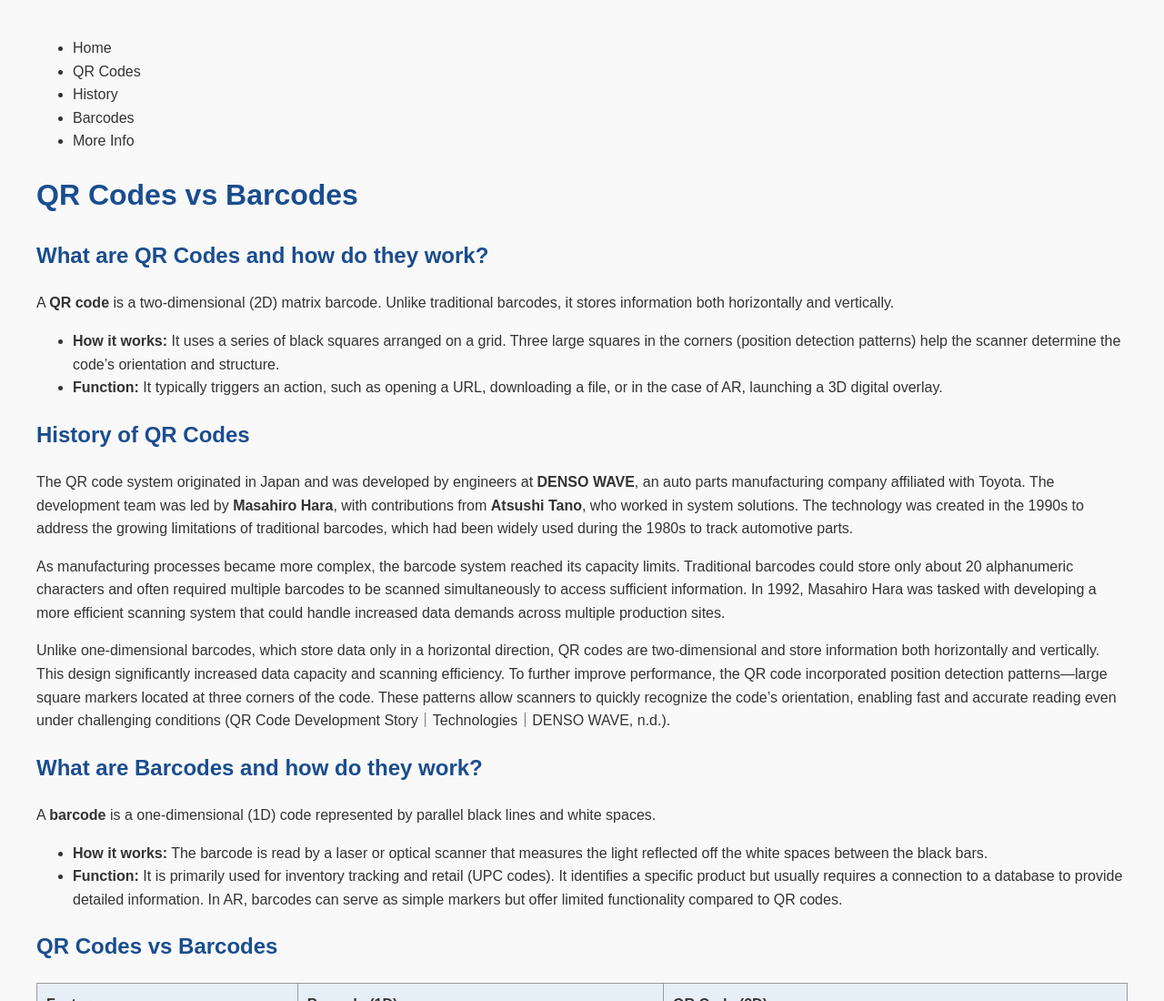
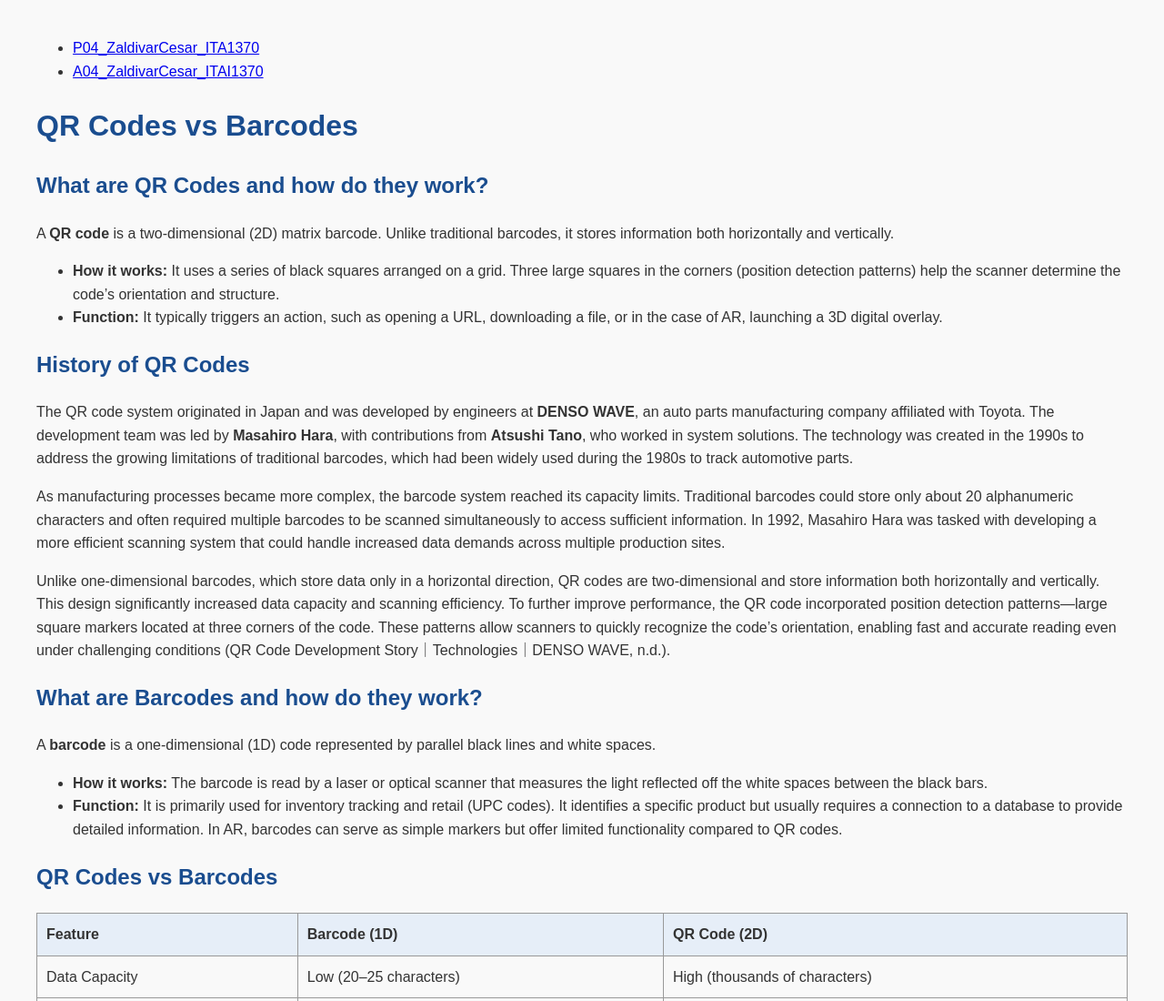
Before and after one commit to CeZa18/P04_ZaldivarCesar_ITAI1370.github.io, a plain HTML site: page index.html in a window 1280 px wide. Shown: the top 1100 px of the page at 91% size. Drawn offline with Linux system fonts and the light colour scheme.

Commit message:
Update to navigation bar and content formatting for index.html and Raytracing.html. Added script to load nav.html into both pages for consistent navigation. Adjusted pros and cons formatting for etter readability.

```diff
--- a/nav.html
+++ b/nav.html
@@ -1,9 +1,6 @@
 <nav>
     <ul>
-        <li>Home</a></li>
-        <li>QR Codes</a></li>
-        <li>History</a></li>
-        <li>Barcodes</a></li>
-        <li>More Info</a></li>
+        <li><a href="index.html">P04_ZaldivarCesar_ITA1370</a></li>
+        <li><a href="Raytracing.html">A04_ZaldivarCesar_ITAI1370</a></li>
     </ul>
 </nav>
```
